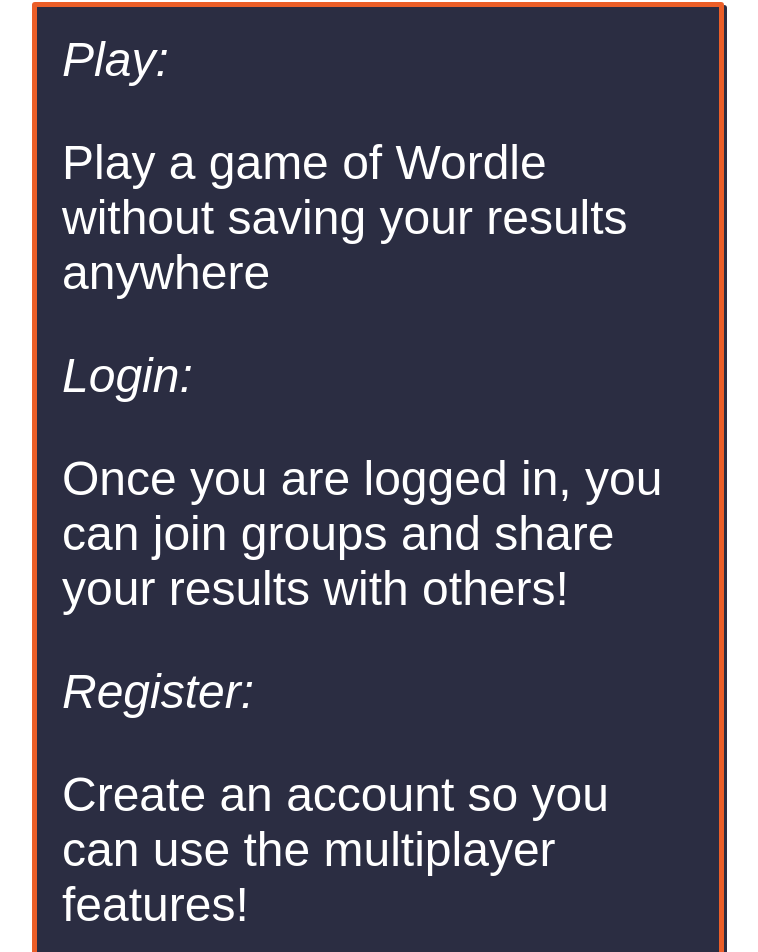
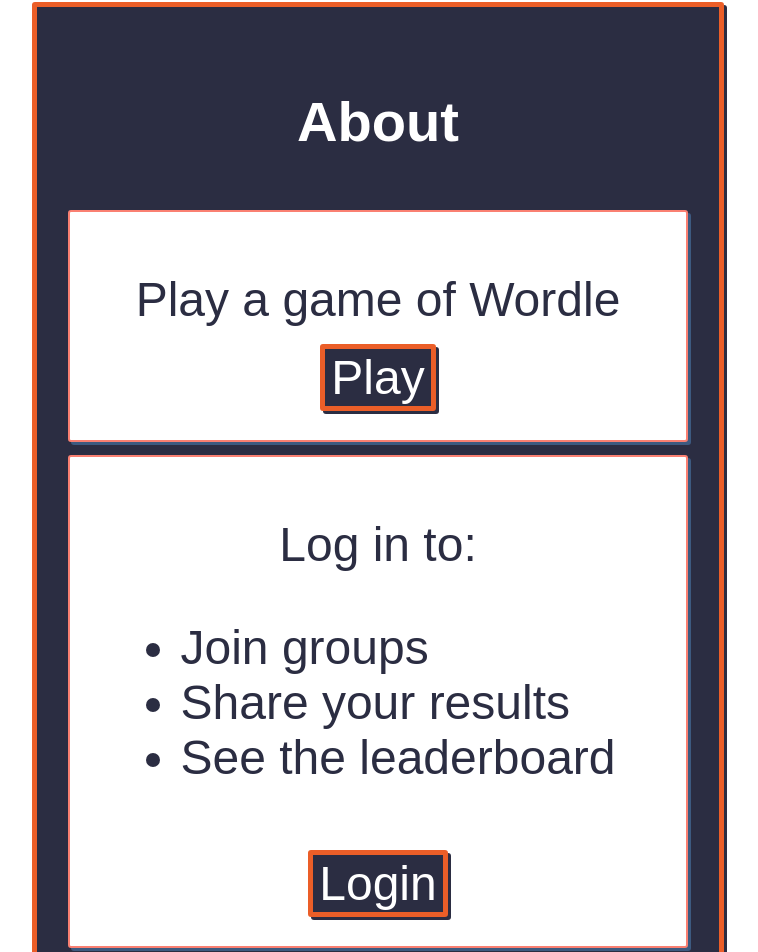
Before and after one commit to leo-mj/wordle-guess-marker, a React (Create React App) app: page / in a window 1280 px wide. Shown: the part 146-1098 px from the top of the page, without its empty margins (262-1020 px from the left). Built offline with nearby package versions, Linux system fonts and the light colour scheme.

Commit message:
Put menu buttons in own component, changed about description, added responsive design to make text more legible

```diff
--- a/src/App.tsx
+++ b/src/App.tsx
@@ -6,6 +6,8 @@
 import { StateVariables } from "./utils/menu-interfaces";
 import "./scss/mystyles.scss";
 import { ManageAccount } from "./components/ManageAccount";
+import { About } from "./components/About";
+import { MenuButtons } from "./components/MenuButtons";
 
 function App(): JSX.Element {
   const [selectedPage, setSelectedPage] = useState<string>("main menu");
@@ -24,69 +26,7 @@
   };
   return (
     <>
-      <div className="menu-buttons">
-        {selectedPage !== "play" && (
-          <button
-            className="menu-button"
-            onClick={() => setSelectedPage("play")}
-          >
-            Play
-          </button>
-        )}
-        {selectedPage !== ("login" || "register") && !loggedIn && (
-          <button
-            className="menu-button"
-            onClick={() => setSelectedPage("login")}
-          >
-            Log In
-          </button>
-        )}
-        {selectedPage === "main menu" && !loggedIn && (
-          <button
-            className="menu-button"
-            onClick={() => setSelectedPage("register")}
-          >
-            Register
-          </button>
-        )}
-        {selectedPage !== ("register" || "login") && loggedIn && (
-          <button
-            className="menu-button"
-            onClick={() => {
-              setLoggedIn(false);
-              setUser("");
-              setPassword("");
-              setSelectedPage("main menu");
-            }}
-          >
-            Log Out
-          </button>
-        )}
-        {selectedPage !== "main menu" && !loggedIn && (
-          <button
-            className="menu-button"
-            onClick={() => setSelectedPage("main menu")}
-          >
-            Main Menu
-          </button>
-        )}
-        {selectedPage !== "multiplayer" && loggedIn && (
-          <button
-            className="menu-button"
-            onClick={() => setSelectedPage("multiplayer")}
-          >
-            Multiplayer
-          </button>
-        )}
-        {loggedIn && selectedPage !== "manage account" && (
-          <button
-            className="menu-button"
-            onClick={() => setSelectedPage("manage account")}
-          >
-            Account
-          </button>
-        )}
-      </div>
+      <MenuButtons states={states} />
       {selectedPage === "play" && <PlayWordle states={states} />}
       {selectedPage === "login" && <Login states={states} />}
       {selectedPage === "register" && <Register states={states} />}
@@ -95,18 +35,7 @@
         <ManageAccount states={states} />
       )}
       {selectedPage === "main menu" && !loggedIn && (
-        <div className="about">
-          <i>Play:</i>
-          <p> Play a game of Wordle without saving your results anywhere</p>
-          <i>Login:</i>
-          <p>
-            {" "}
-            Once you are logged in, you can join groups and share your results
-            with others!
-          </p>
-          <i>Register:</i>
-          <p> Create an account so you can use the multiplayer features!</p>
-        </div>
+        <About setSelectedPage={setSelectedPage} />
       )}
     </>
   );
--- /dev/null
+++ b/src/components/About.tsx
@@ -0,0 +1,32 @@
+interface IAboutProps {
+  setSelectedPage: React.Dispatch<React.SetStateAction<string>>;
+}
+
+export function About({ setSelectedPage }: IAboutProps): JSX.Element {
+  return (
+    <div className="about">
+      <h3>About</h3>
+      <div className="about-section">
+        <p>Play a game of Wordle</p>
+        <button onClick={() => setSelectedPage("play")}>Play</button>
+      </div>
+      <div className="about-section">
+        <p>Log in to:</p>
+        <ul>
+          <li>Join groups</li>
+          <li>Share your results</li>
+          <li>See the leaderboard</li>
+        </ul>
+        <button onClick={() => setSelectedPage("login")}>Login</button>
+      </div>
+      <div className="about-section">
+        <p> Create an account to: </p>
+        <ul>
+          <li>See your past results</li>
+          <li>Check your stats</li>
+        </ul>
+        <button onClick={() => setSelectedPage("register")}>Register</button>
+      </div>
+    </div>
+  );
+}
--- /dev/null
+++ b/src/components/MenuButtons.tsx
@@ -0,0 +1,74 @@
+import { PropsMainPages } from "../utils/menu-interfaces";
+
+export function MenuButtons({ states }: PropsMainPages): JSX.Element {
+  const {
+    selectedPage,
+    setSelectedPage,
+    loggedIn,
+    setLoggedIn,
+    setUser,
+    setPassword,
+  } = states;
+  return (
+    <div className="menu-buttons">
+      {selectedPage !== "play" && (
+        <button className="menu-button" onClick={() => setSelectedPage("play")}>
+          Play
+        </button>
+      )}
+      {selectedPage !== ("login" || "register") && !loggedIn && (
+        <button
+          className="menu-button"
+          onClick={() => setSelectedPage("login")}
+        >
+          Log In
+        </button>
+      )}
+      {selectedPage === "main menu" && !loggedIn && (
+        <button
+          className="menu-button"
+          onClick={() => setSelectedPage("register")}
+        >
+          Register
+        </button>
+      )}
+      {selectedPage !== ("register" || "login") && loggedIn && (
+        <button
+          className="menu-button"
+          onClick={() => {
+            setLoggedIn(false);
+            setUser("");
+            setPassword("");
+            setSelectedPage("main menu");
+          }}
+        >
+          Log Out
+        </button>
+      )}
+      {selectedPage !== "main menu" && !loggedIn && (
+        <button
+          className="menu-button"
+          onClick={() => setSelectedPage("main menu")}
+        >
+          Main Menu
+        </button>
+      )}
+      {selectedPage !== "multiplayer" && loggedIn && (
+        <button
+          className="menu-button"
+          onClick={() => setSelectedPage("multiplayer")}
+        >
+          Multiplayer
+        </button>
+      )}
+      {loggedIn && selectedPage !== "manage account" && (
+        <button
+          className="menu-button"
+          onClick={() => setSelectedPage("manage account")}
+        >
+          Account
+        </button>
+      )}
+    </div>
+  );
+}
--- a/src/components/multiplayer/OneGroup.tsx
+++ b/src/components/multiplayer/OneGroup.tsx
@@ -62,7 +62,7 @@
               </div>
             </div>
           ))}
-          <button onClick={handleShow}>Group Stats</button>
+          <button onClick={handleShow}>Leaderboard</button>
         </div>
       )}
 
--- a/src/scss/_about-description.scss
+++ b/src/scss/_about-description.scss
@@ -11,4 +11,41 @@
   border: 5px solid #eb5e28;
   border-radius: 3px;
   box-shadow: 3px 3px #2b2d42;
+  text-align: center;
 }
+
+@media only screen and (max-width: 1200px) {
+  .about {
+    width: 80%;
+    font-size: 400%;
+  }
+}
+
+.about-section {
+  display: flex;
+  flex-direction: column;
+  border: 2px salmon solid;
+  border-radius: 3px;
+  box-shadow: 3px 3px #3d5a80;
+  margin: 2% 1% 2% 1%;
+  padding: 2% 5% 2% 5%;
+  color: #2b2d42;
+  background-color: white;
+  align-items: center;
+  text-align: justify;
+
+  p {
+    margin-bottom: 0%;
+  }
+
+  button {
+    font-size: 100%;
+    color: white;
+    background-color: #2b2d42;
+    border: 5px solid #eb5e28;
+    border-radius: 3px;
+    box-shadow: 3px 3px #2b2d42;
+    margin: 3% 3% 3% 3%;
+    justify-self: center;
+  }
+}
--- a/src/scss/_groups.scss
+++ b/src/scss/_groups.scss
@@ -103,6 +103,12 @@
   margin: 1% 3% 1% 3%;
 }
 
+@media only screen and (max-width: 1200px) {
+  .group-entry {
+    width: 90%;
+  }
+}
+
 .group-entry-description {
   grid-area: a;
   padding: 4% 4% 4% 4%;
@@ -115,6 +121,7 @@
     border-radius: 3px;
     box-shadow: 3px 3px #2b2d42;
     padding: 1% 1% 1% 1%;
+    word-wrap: break-word;
   }
 
   p {
```
